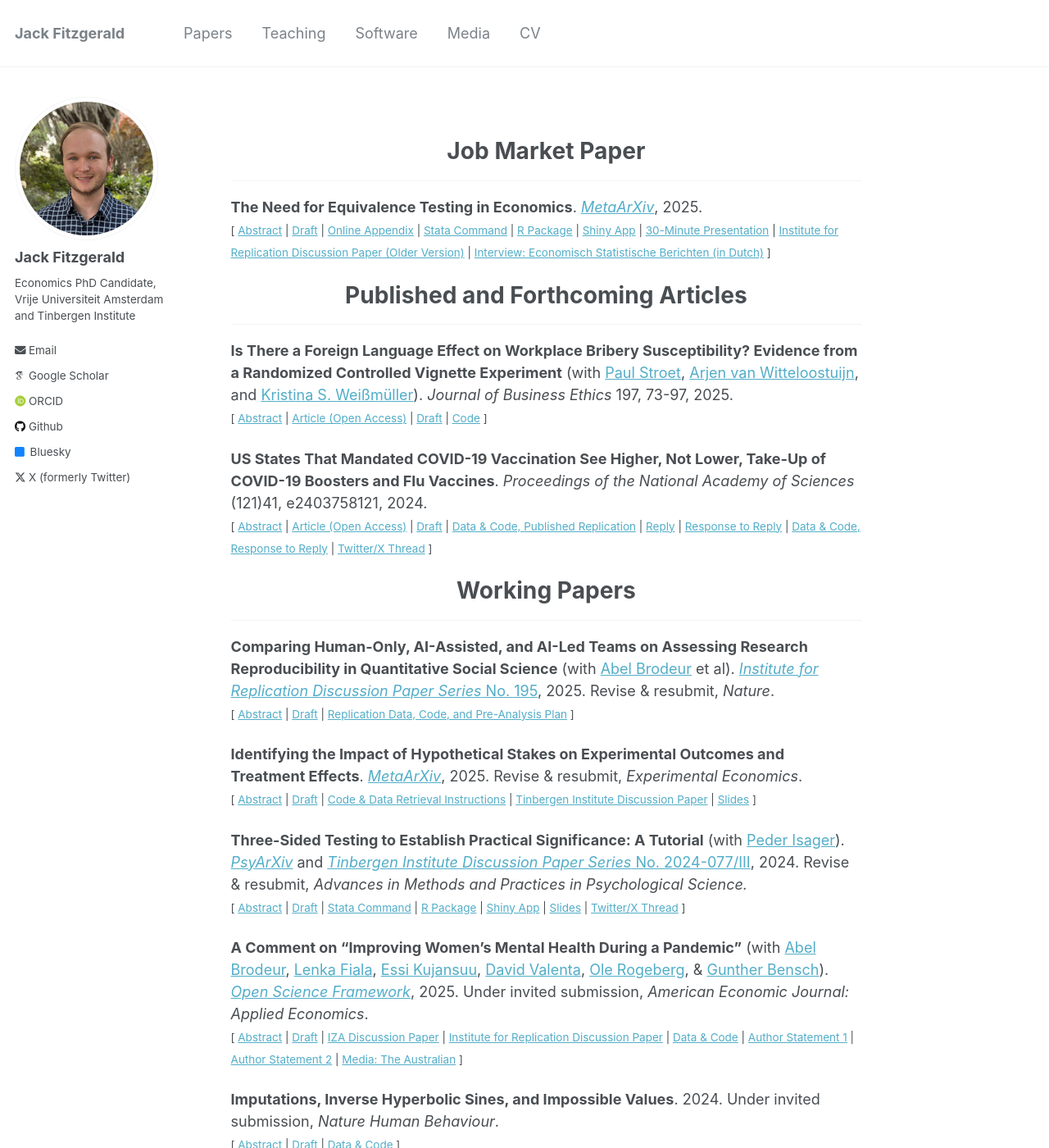
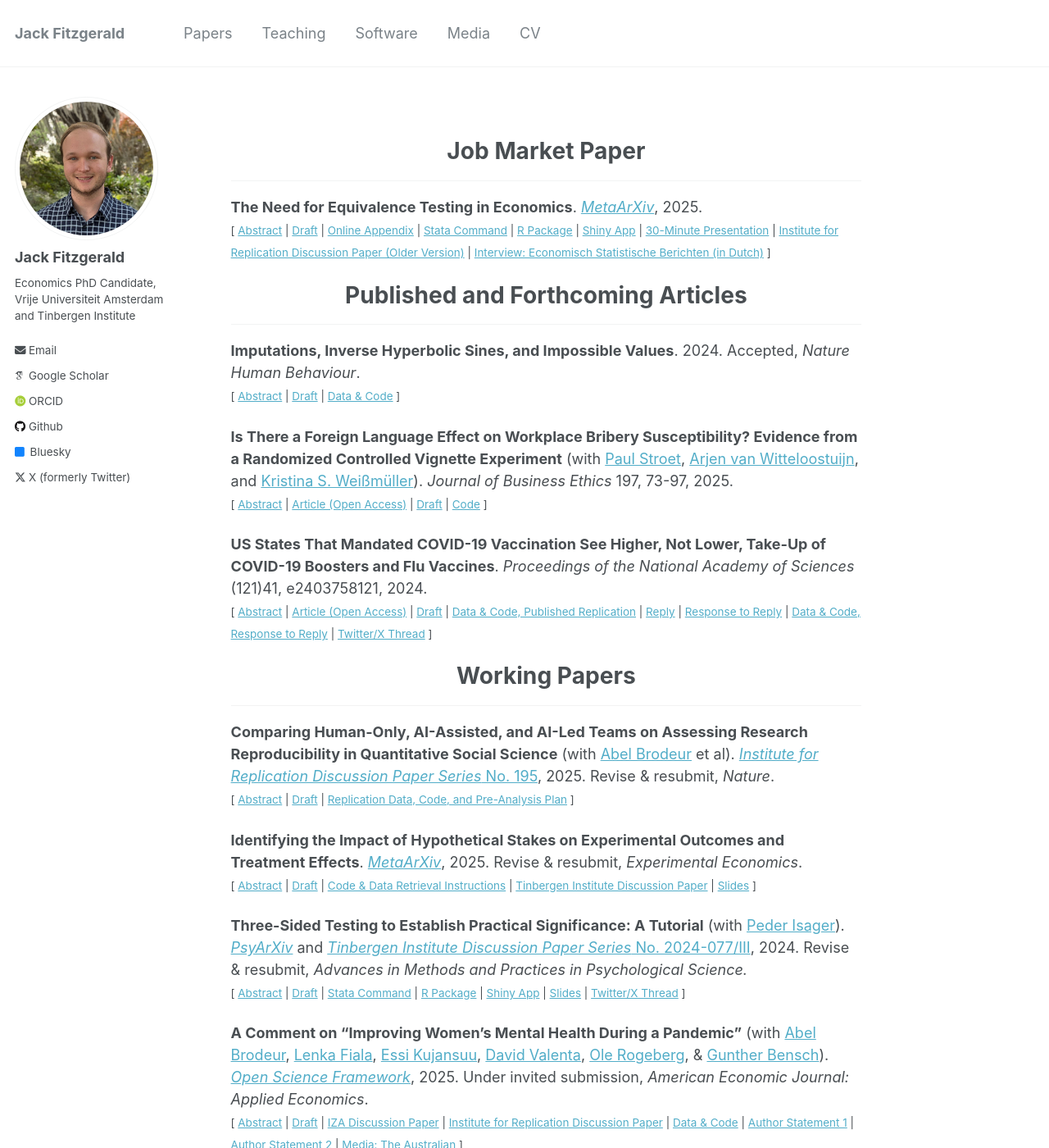
Before and after one commit to jack-fitzgerald/jack-fitzgerald.github.io, a Jekyll site: the page built from _pages/papers.md, in a window 1280 px wide and 1400 px high. Shown: the whole window at 82% size. Built offline with Jekyll 4.4.1, drawn with Linux system fonts in a browser that asks for light colours; some web fonts are replaced; part of the change alters nothing that is shown.

Commit message:
Update papers.md

```diff
--- a/_pages/papers.md
+++ b/_pages/papers.md
@@ -20,6 +20,15 @@ Equivalence testing can provide statistically significant evidence that economic
 
 # <center> Published and Forthcoming Articles </center>
 - - -
+
+**Imputations, Inverse Hyperbolic Sines, and Impossible Values**. 2024. Accepted, *Nature Human Behaviour*. <br/>
+<small>[ <a href="#/" onclick="visib('WEA23')">Abstract</a> | [Draft](https://jack-fitzgerald.github.io/files/WEA23_Replication.pdf) | [Data & Code](https://osf.io/hce6n/) ] </small>
+
+<div id="WEA23" style="display: none; text-align: justify; line-height: 1.2" ><small>
+
+Wolfowicz et al. (2023, <i>Nature Human Behaviour</i>) find that more arrests and convictions for terrorism offenses decrease terrorism, more charges increase terrorism, and longer sentences do not deter terrorism in 28 European Union member states from 2006-2021. I assess the computational reproducibility of their study and find many data irregularities. The article's primary dependent variable - purportedly an inverse hyperbolic sine transformation of terrorist attack rates - takes on 292 different values when attack rates equal zero, and negatively correlates with attack rates. Many variables exhibit impossible values or undisclosed imputations, often masking a lack of reporting in the article's main data sources. I estimate that the authors have access to 57% fewer observations than claimed. Reproduction attempts produce estimates at least 77.7% smaller than the published estimates. Models reflecting the true degree of missing data produce estimates that are not statistically significantly different from zero for any independent variable of interest.
+
+</small><br><br/></div>
 
 **Is There a Foreign Language Effect on Workplace Bribery Susceptibility? Evidence from a Randomized Controlled Vignette Experiment** (with [Paul Stroet](https://paulstroet.netlify.app/), [Arjen van Witteloostuijn](https://research.vu.nl/en/persons/arjen-van-witteloostuijn), and [Kristina S. Weißmüller](https://www.ksweissmueller.com/)). *Journal of Business Ethics* 197, 73-97, 2025. <br/>
 <small>[ <a href="#/" onclick="visib('fle_bribery')">Abstract</a> | [Article (Open Access)](https://doi.org/10.1007/s10551-024-05731-x) | [Draft](https://jack-fitzgerald.github.io/files/JBE_manuscript.pdf) | [Code](https://doi.org/10.17605/OSF.IO/Y3NQ7) ] </small>
@@ -74,15 +83,6 @@ Researchers may want to know whether an observed statistical relationship is eit
 <div id="VEA24" style="display: none; text-align: justify; line-height: 1.2" ><small>
 
 Vlassopoulos et al. (2024, <i>American Economic Journal: Applied Economics</i>) find that after providing two hours of telephone counseling over three months, a sample of Bangladeshi women saw significant reductions in stress and depression after ten months. We find three anomalies. First, estimates are almost entirely driven by reverse-scored survey items, which are handled inconsistently both in the code and in the field. Second, participants in this experiment are reused from multiple prior experiments conducted by the paper's authors, and estimates are extremely sensitive to the experiment from which participants originate. Finally, inconsistencies and irregularities in raw survey files raise doubts about the data.
-
-</small><br><br/></div>
-
-**Imputations, Inverse Hyperbolic Sines, and Impossible Values**. 2024. Under invited submission, *Nature Human Behaviour*. <br/>
-<small>[ <a href="#/" onclick="visib('WEA23')">Abstract</a> | [Draft](https://jack-fitzgerald.github.io/files/WEA23_Replication.pdf) | [Data & Code](https://osf.io/hce6n/) ] </small>
-
-<div id="WEA23" style="display: none; text-align: justify; line-height: 1.2" ><small>
-
-Wolfowicz et al. (2023, <i>Nature Human Behaviour</i>) find that more arrests and convictions for terrorism offenses decrease terrorism, more charges increase terrorism, and longer sentences do not deter terrorism in 28 European Union member states from 2006-2021. I assess the computational reproducibility of their study and find many data irregularities. The article's primary dependent variable - purportedly an inverse hyperbolic sine transformation of terrorist attack rates - takes on 292 different values when attack rates equal zero, and negatively correlates with attack rates. Many variables exhibit impossible values or undisclosed imputations, often masking a lack of reporting in the article's main data sources. I estimate that the authors have access to 57% fewer observations than claimed. Reproduction attempts produce estimates at least 77.7% smaller than the published estimates. Models reflecting the true degree of missing data produce estimates that are not statistically significantly different from zero for any independent variable of interest.
 
 </small><br><br/></div>
 
```
